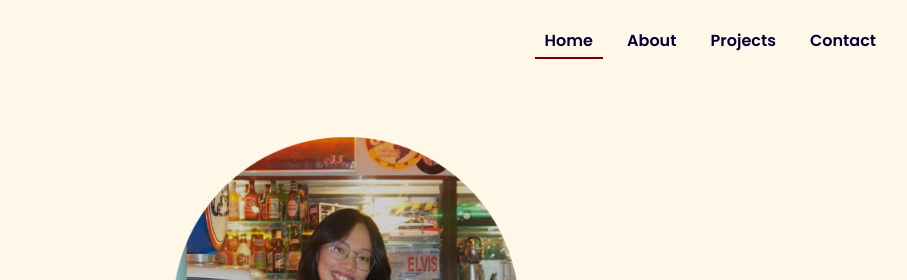
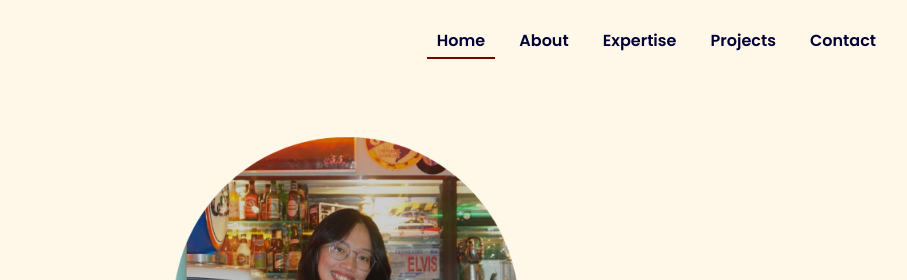
Before and after one commit to EnriquezSignet/Enriquez_Signet-WebDev-Activity1, a plain HTML site: page index.html in a window 1280 px wide. Shown: the top 280 px of the page, 294-1201 px from the left. Drawn offline with nearby package versions, Linux system fonts and the light colour scheme.

Commit message:
Update index.html

```diff
--- a/index.html
+++ b/index.html
@@ -31,9 +31,9 @@
           <li class="menu_item">
             <a href="#about" class="menu_link">About</a>
           </li>
-          <!--<li class="menu_item">
+          <li class="menu_item">
             <a href="#expertise" class="menu_link">Expertise</a>
-          </li> -->
+          </li>
           <li class="menu_item">
             <a href="#portfolio" class="menu_link">Projects</a>
           </li>
```
